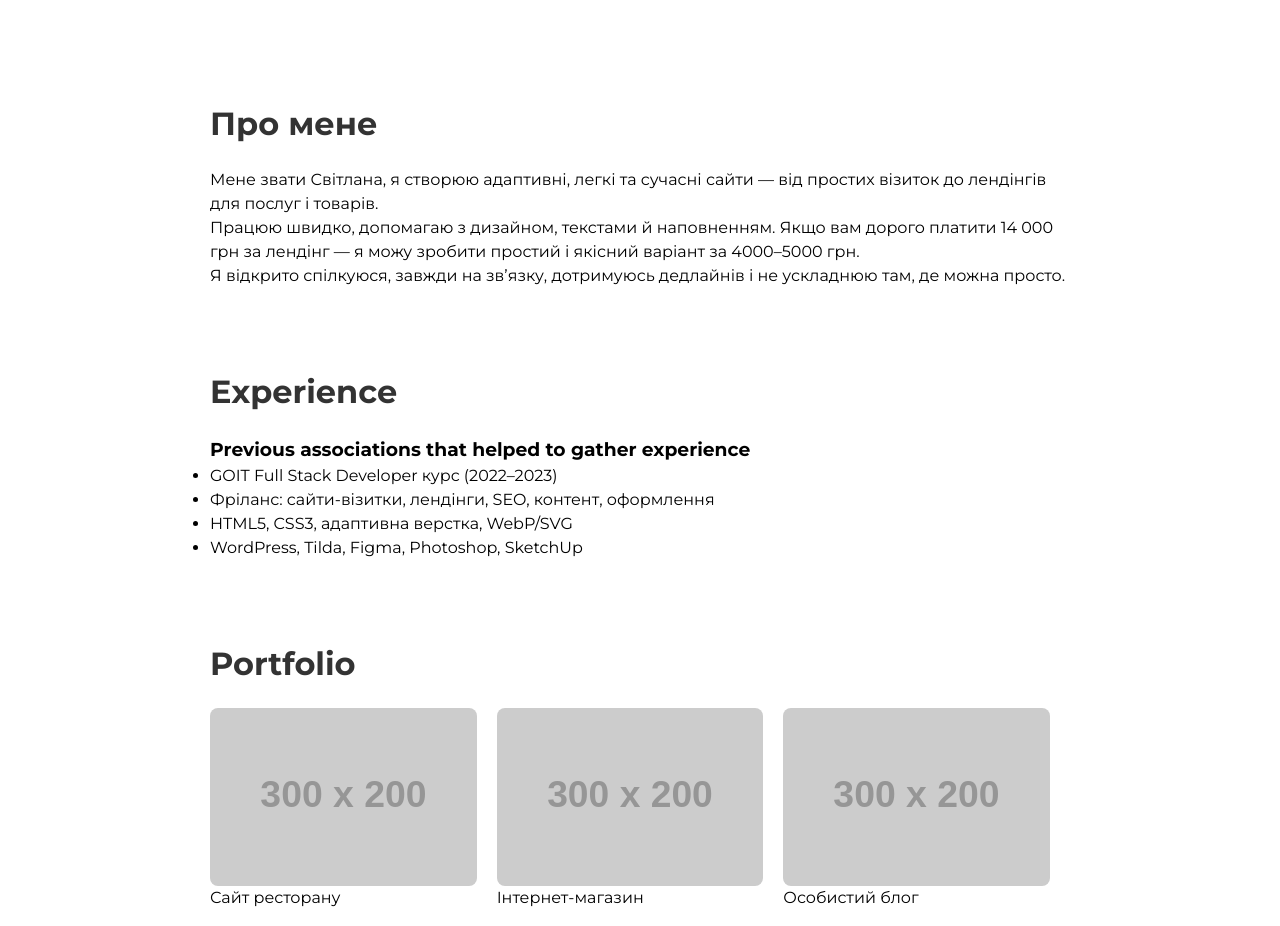
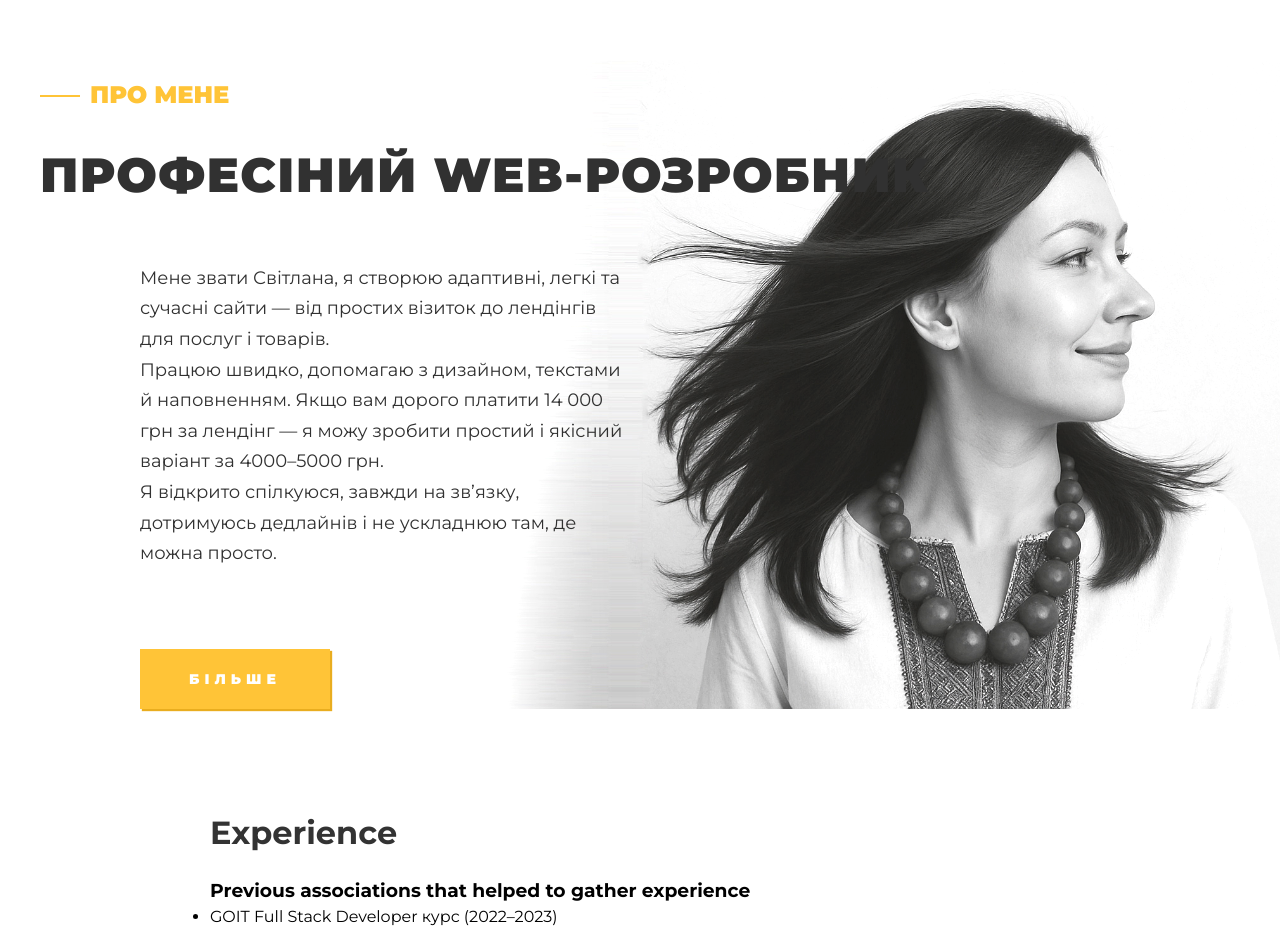
Before and after one commit to 0trava/test_0trava, a plain HTML site: page index.html in a window 1280 px wide. Shown: the part 864-1790 px from the top of the page. Drawn offline with Linux system fonts and the light colour scheme; placeholder pictures from the web are drawn by us.

Commit message:
section abou_me add styles

```diff
--- a/index.html
+++ b/index.html
@@ -19,6 +19,7 @@
   <link rel="stylesheet" href="style.css" />
   <link rel="stylesheet" href="./styles/hero.css" />
   <link rel="stylesheet" href="./styles/header.css" />
+  <link rel="stylesheet" href="./styles/about_me.css" />
 
 
 </head>
@@ -26,9 +27,12 @@
 <body>
 
   <header class="header">
-  <p><span class="icon location"><img src="./images/icons/map-4-48.ico" alt="Location icon" width="17" height="17" /></span> Україна, 04203 м. Київ</p>
-  <p><span class="icon phone"><img src="./images/icons/phone-48.ico" alt="Phone icon" width="17" height="17" /></span> тел. +38 067 219 5940</p>
-  <p><span class="icon clock"><img src="./images/icons/clock-48.ico" alt="clock icon" width="17" height="17" /></span> Робочі години: Пн-Пт 9:00–20:00</p>
+    <p><span class="icon location"><img src="./images/icons/map-4-48.ico" alt="Location icon" width="17"
+          height="17" /></span> Україна, 04203 м. Київ</p>
+    <p><span class="icon phone"><img src="./images/icons/phone-48.ico" alt="Phone icon" width="17" height="17" /></span>
+      тел. +38 067 219 5940</p>
+    <p><span class="icon clock"><img src="./images/icons/clock-48.ico" alt="clock icon" width="17" height="17" /></span>
+      Робочі години: Пн-Пт 9:00–20:00</p>
   </header>
 
 
@@ -77,25 +81,38 @@
   </section>
 
 
+  <!-- ABOUT ME -->
 
-    <section id="about" class="intro container">
-        <h2>Про мене</h2>
+  <section id="about" class="about">
+    <img class="about__img" src="./images/about_me.jpg" alt="0trava_about_me">
+    <div class="about_container">
+      <h2 class="about__title"><span class="highlight"></span>Про мене</h2>
+      <h3 class="about__subtitle">Професіний WEB-розробник </h3>
+      <div class="about__text">
         <p>Мене звати Світлана, я створюю адаптивні, легкі та сучасні сайти — від простих візиток до лендінгів для
           послуг і товарів.</p>
         <p>Працюю швидко, допомагаю з дизайном, текстами й наповненням. Якщо вам дорого платити 14 000 грн за лендінг —
           я можу зробити простий і якісний варіант за 4000–5000 грн.</p>
         <p>Я відкрито спілкуюся, завжди на зв’язку, дотримуюсь дедлайнів і не ускладнюю там, де можна просто.</p>
+      </div>
+      <button class="about__btn">Більше</button>
+    </div>
   </section>
 
+
+
+
+
   <section class="experience container">
-        <h2>Experience</h2>
-        <h3>Previous associations that helped to gather experience</h3>
+    <h2 class="experience__title">Experience</h2>
+    <h3 class="experience__subtitle">Previous associations that helped to gather experience</h3>
     <ul>
       <li>GOIT Full Stack Developer курс (2022–2023)</li>
       <li>Фріланс: сайти-візитки, лендінги, SEO, контент, оформлення</li>
       <li>HTML5, CSS3, адаптивна верстка, WebP/SVG</li>
       <li>WordPress, Tilda, Figma, Photoshop, SketchUp</li>
     </ul>
+
   </section>
 
   <section id="portfolio" class="portfolio container">
--- /dev/null
+++ b/styles/about_me.css
@@ -0,0 +1,124 @@
+
+
+.about {
+    position: relative;
+
+    min-height: 600px;
+    display: flex;
+    flex-direction: column;
+    justify-content: center;
+    align-items: start;
+    padding: 0 40px;
+
+}
+
+.about__img {
+    position: absolute;
+    right: 0;
+    top: 0;
+    height: 100%;
+    filter: brightness(1.3);
+    opacity: 0.9;
+}
+
+.about_container {
+    max-width: 1170px;
+     display: flex;
+    flex-direction: column;
+    justify-content: start;
+    z-index: 100;
+}
+
+
+
+.about__title {
+  color: #FFC437;
+  font-size: 24px;
+  font-weight: 800;
+  line-height: 69px;
+  text-transform: uppercase;
+}
+
+.about__title .highlight {
+  display: inline-block;
+  vertical-align: middle;  /* щоб лінія була на одному рівні з текстом */
+  width: 40px;             /* довжина лінії */
+  height: 2px;             /* товщина лінії */
+  background-color: #FFC437;
+  margin-right: 10px;      /* відступ від лінії до тексту */
+}
+
+.about__subtitle {
+    color: #313131;
+    font-family: "Montserrat", Sans-serif;
+    font-size: 48px;
+    font-weight: 800;
+    text-transform: uppercase;
+    line-height: 1.12em;
+    letter-spacing: 1.4px;
+}
+
+.about__text {
+    padding: 60px 55px 0px 100px;
+    max-width: 50vw;
+}
+
+.about__text p {
+    color: #313131;
+    font-family: "Montserrat", Sans-serif;
+    font-size: 18px;
+    font-weight: 400;
+    line-height: 1.7em;
+    letter-spacing: 0px;
+}
+
+
+/* Button */
+
+.about__btn {
+    color: #FFFFFF;
+    background-color: #FFC437;
+    width: 190px;
+    height: 60px;
+    padding: 10px 30px;
+    margin-top: 80px;
+    margin-left: 100px;
+    display: flex;
+    align-items: center;
+    justify-content: center;
+    border: none;
+
+    font-family: "Montserrat", Sans-serif;
+    font-size: 14px;
+    font-weight: 800;
+    text-transform: uppercase;
+    line-height: 20px;
+    letter-spacing: 5px;
+
+    box-shadow: 2px 2px 1px #E9AD1F;
+
+    position: relative;
+    overflow: hidden;
+    z-index: 0;
+    transition: color 0.3s ease;
+}
+
+.about__btn::before {
+    content: "";
+    position: absolute;
+    top: -100%;
+    left: 0;
+    width: 100%;
+    height: 100%;
+    background: #000;
+    z-index: -1;
+    transition: top 0.4s ease-in-out;
+}
+
+.about__btn:hover::before {
+    top: 0;
+}
+
+.about__btn:hover {
+    color: #FFFFFF; /* або #FFFFFF — вибери, що більше подобається */
+}
```
Also changed, not shown: images/about_me.jpg (added). Lines whose indentation alone changed are shown as unchanged.
